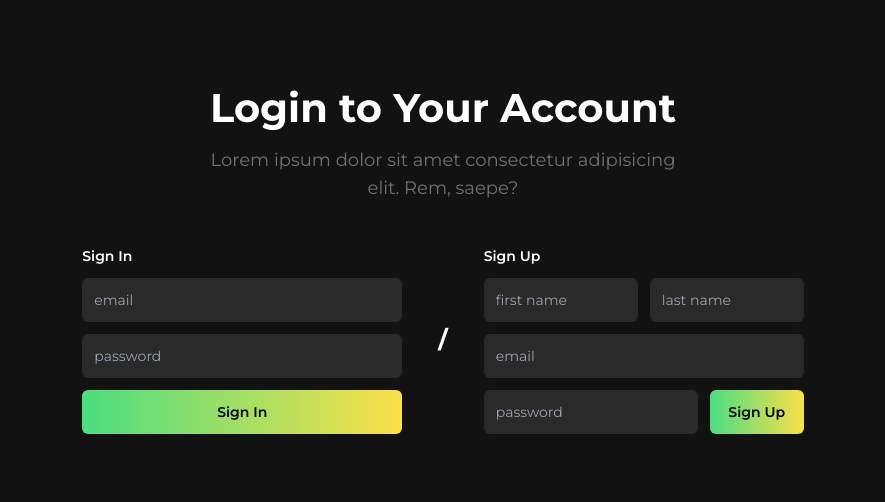
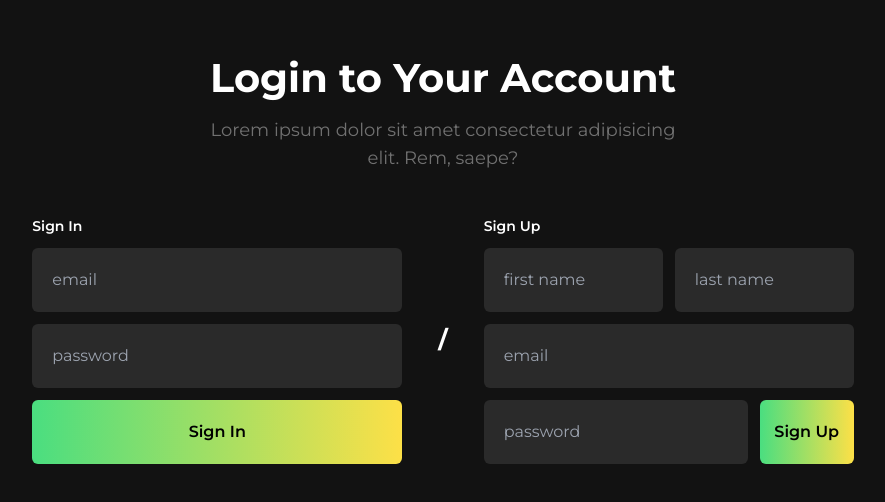
Before and after one commit to heyyakash/CollabWrite, a Next.js app: page /login in a window 1280 px wide. Shown: the part 136-638 px from the top of the page, without its empty margins (197-1082 px from the left). Built offline with nearby package versions, Linux system fonts and the light colour scheme; no server answers.

Commit message:
added dashboard page

```diff
--- /dev/null
+++ b/components/Dashboard.tsx
@@ -0,0 +1,9 @@
+import React from 'react'
+
+const Dashboard = () => {
+  return (
+    <div>Dashboard</div>
+  )
+}
+
+export default Dashboard
--- a/components/Login.tsx
+++ b/components/Login.tsx
@@ -17,12 +17,12 @@ const Login = () => {
     const client = new Client()
         .setEndpoint(process.env.NEXT_PUBLIC_APPWRITE_ENDPOINT as string)
         .setProject(process.env.NEXT_PUBLIC_APPWRITE_PROJECT_ID as string)
-    const {register:signUpRegister, handleSubmit} = useForm<SignUpDetails>()
-    const {register:signInRegister} = useForm<SignInDetails>()
+    const { register: signUpRegister, handleSubmit } = useForm<SignUpDetails>()
+    const { register: signInRegister,handleSubmit:loginHandleSubmit } = useForm<SignInDetails>()
 
 
 
-    const handleSignUp = (data:SignUpDetails) => {
+    const handleSignUp = (data: SignUpDetails) => {
         console.log(data)
         const account = new Account(client)
         account.create(
@@ -34,8 +34,16 @@ const Login = () => {
 
     }
 
-    const handleSignIn = (data:SignInDetails) => {
-        console.log(data)
+    const handleSignIn = (data: SignInDetails) => {
+        const account = new Account(client)
+
+        const promise = account.createEmailSession(data.email, data.password);
+
+        promise.then(function (response) {
+            console.log(response)
+        }, function (error) {
+            alert(error)
+        });
     }
 
     return (
@@ -44,7 +52,7 @@ const Login = () => {
             <p className='text-lg w-[500px] text-white/40 text-center'>Lorem ipsum dolor sit amet consectetur adipisicing elit. Rem, saepe?</p>
             <div className='flex gap-5 items-center mt-5 justify-evenly min-w-[700px]'>
 
-                <form className='p-4 flex flex-col gap-3'>
+                <form onSubmit={loginHandleSubmit(handleSignIn)} className='p-4 flex flex-col gap-3'>
                     <p className='text-sm font-semibold'>Sign In</p>
                     <input required {...signInRegister("email")} type="text" placeholder='email' className='primary-input' />
                     <input required {...signInRegister("password")} type="password" placeholder='password' className='primary-input' />
@@ -56,13 +64,13 @@ const Login = () => {
                 <form onSubmit={handleSubmit(handleSignUp)} className='p-4 flex flex-col gap-3'>
                     <p className='text-sm font-semibold'>Sign Up</p>
                     <div className='flex gap-3'>
-                        <input required type="text" {...signUpRegister("fname")} placeholder='first name' className='primary-input w-[calc(160px-.375rem)]' />
-                        <input required type="text" {...signUpRegister("lname")} placeholder='last name' className='primary-input w-[calc(160px-.375rem)]' />
+                        <input required type="text" {...signUpRegister("fname")} placeholder='first name' className='primary-input w-[calc(185px-.375rem)]' />
+                        <input required type="text" {...signUpRegister("lname")} placeholder='last name' className='primary-input w-[calc(185px-.375rem)]' />
                     </div>
                     <input required type="email" {...signUpRegister("email")} placeholder='email' className='primary-input' />
                     <div className='flex gap-3'>
-                        <input required type="password" {...signUpRegister("password")} placeholder='password' className='primary-input w-[calc(220px-.375rem)]' />
-                        <input type="submit" value="Sign Up" className='primary-input primary-gradient cursor-pointer trans  text-black font-semibold w-[calc(100px-.375rem)]' />
+                        <input required type="password" {...signUpRegister("password")} placeholder='password' className='primary-input w-[calc(270px-.375rem)]' />
+                        <input type="submit" value="Sign Up" className='primary-input primary-gradient p-0 cursor-pointer trans  text-black font-semibold w-[calc(100px-.375rem)]' />
                     </div>
 
                 </form>
--- /dev/null
+++ b/pages/dashboard.tsx
@@ -0,0 +1,8 @@
+import Dashboard from '@/components/Dashboard'
+import React from 'react'
+
+const App = () => {
+  return <Dashboard />
+}
+
+export default App
--- a/pages/login.tsx
+++ b/pages/login.tsx
@@ -1,6 +1,10 @@
 import Login from '@/components/Login'
 import React from 'react'
 
-const App = () => <Login />
+const App = () => {
+    return(
+        <Login />
+    )
+}
 
 export default App
--- a/styles/globals.css
+++ b/styles/globals.css
@@ -18,7 +18,7 @@ body{
 
 @layer components{
 .primary-input{
-  @apply border-none outline-none p-3 text-sm w-[320px] rounded-md bg-white/10
+  @apply border-none outline-none p-5 text-[1rem] w-[370px] rounded-md bg-white/10
 }
 .primary-gradient{
 @apply bg-gradient-to-r from-green-400 to-yellow-300
```
